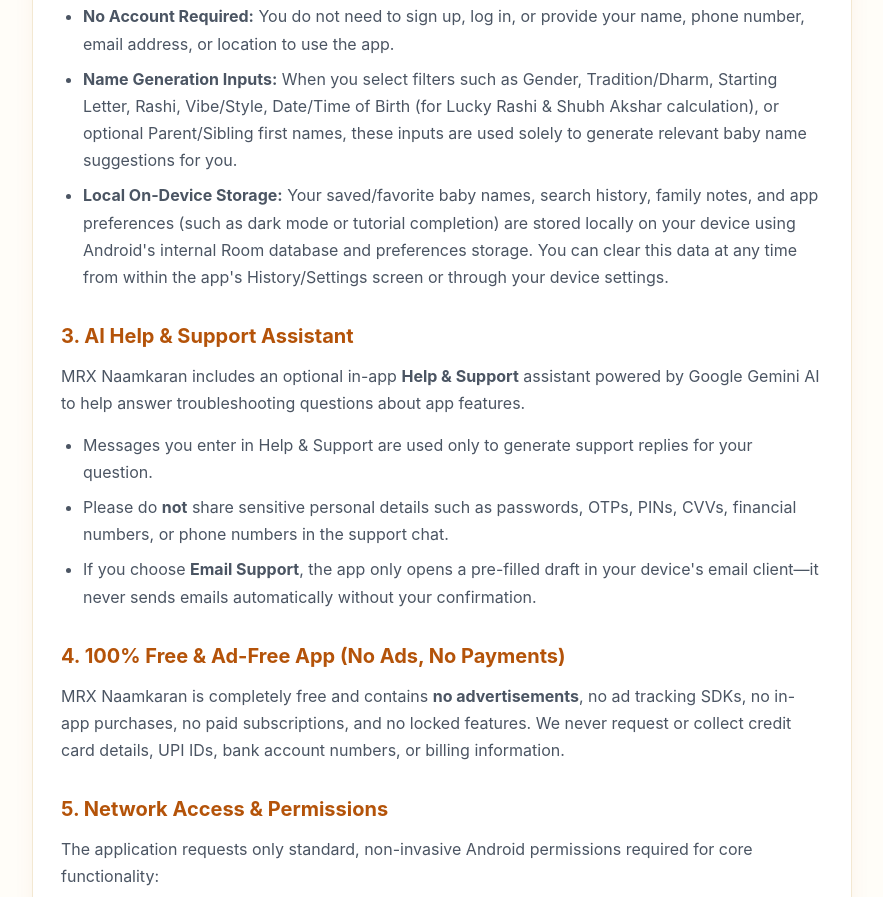
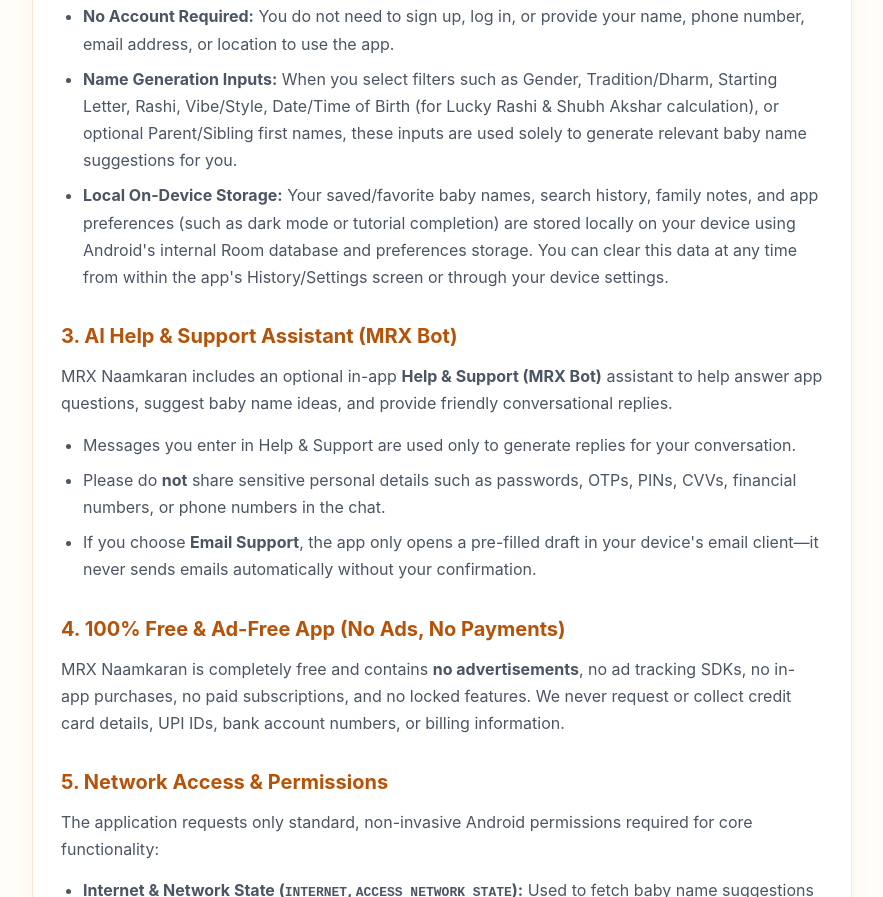
Before and after one commit to privacypolicymrxuri/MRXNaamkaran_privacy_policy-, a plain HTML site: page index.html in a window 1280 px wide. Shown: the part 701-1598 px from the top of the page, without its empty margins (198-1081 px from the left). Drawn offline with Linux system fonts and the light colour scheme.

Commit message:
Update index.html

```diff
--- a/index.html
+++ b/index.html
@@ -111,8 +111,8 @@
             <p class="meta">
                 <strong>App Name:</strong> MRX Naamkaran - Baby Name Generator<br />
                 <strong>Package ID:</strong> com.aistudio.naamkaran.app<br />
-                <strong>Version:</strong> 1.0.4<br />
-                <strong>Effective Date:</strong> November 18, 2026
+                <strong>Version:</strong> 1.7.3<br />
+                <strong>Effective Date:</strong> November 20, 2026
             </p>
         </div>
 
@@ -135,13 +135,13 @@
             <li><strong>Local On-Device Storage:</strong> Your saved/favorite baby names, search history, family notes, and app preferences (such as dark mode or tutorial completion) are stored locally on your device using Android's internal Room database and preferences storage. You can clear this data at any time from within the app's History/Settings screen or through your device settings.</li>
         </ul>
 
-        <h2>3. AI Help &amp; Support Assistant</h2>
+        <h2>3. AI Help &amp; Support Assistant (MRX Bot)</h2>
         <p>
-            MRX Naamkaran includes an optional in-app <strong>Help &amp; Support</strong> assistant powered by Google Gemini AI to help answer troubleshooting questions about app features.
+            MRX Naamkaran includes an optional in-app <strong>Help &amp; Support (MRX Bot)</strong> assistant to help answer app questions, suggest baby name ideas, and provide friendly conversational replies.
         </p>
         <ul>
-            <li>Messages you enter in Help &amp; Support are used only to generate support replies for your question.</li>
-            <li>Please do <strong>not</strong> share sensitive personal details such as passwords, OTPs, PINs, CVVs, financial numbers, or phone numbers in the support chat.</li>
+            <li>Messages you enter in Help &amp; Support are used only to generate replies for your conversation.</li>
+            <li>Please do <strong>not</strong> share sensitive personal details such as passwords, OTPs, PINs, CVVs, financial numbers, or phone numbers in the chat.</li>
             <li>If you choose <strong>Email Support</strong>, the app only opens a pre-filled draft in your device's email client—it never sends emails automatically without your confirmation.</li>
         </ul>
 
@@ -189,7 +189,7 @@
         <p>
             <strong>Developer:</strong> MRX Naamkaran (Sonu Lal)<br />
             <strong>Support Email:</strong> <a href="mailto:appdeveloperall143@gmail.com">appdeveloperall143@gmail.com</a><br />
-            <strong>Developer Email:</strong> <a href="mailto:appdeveloperall143@gmail.com">appdeveloperall143@gmail.com</a>
+            <strong>Developer Email:</strong> <a href="mailto: appdeveloperall143@gmail.com">appdeveloperall143@gmail.com</a>
         </p>
 
         <div class="footer">
```
